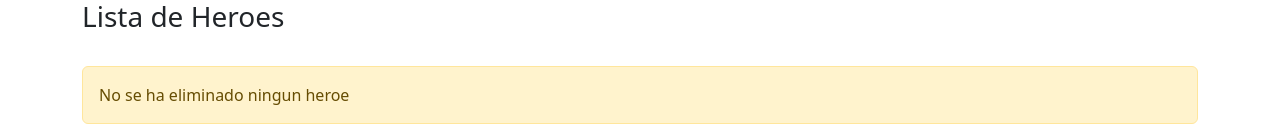
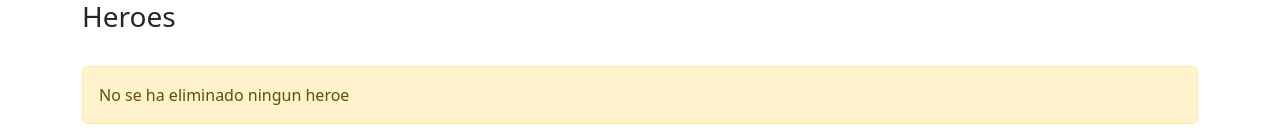
Before and after one commit to josuechevez974/angular-bases, an Angular app: page / in a window 1280 px wide. Shown: the top 140 px of the page. Built offline with nearby package versions, Linux system fonts and the light colour scheme.

Commit message:
Update list.component.html

```diff
--- a/src/app/heroes/list/list.component.html
+++ b/src/app/heroes/list/list.component.html
@@ -1,4 +1,4 @@
-<h3>Lista de Heroes</h3>
+<h3>Heroes</h3>
 <br>
 
 <div *ngIf="statusRemoveHero == true; else nothingWasDelete">
```
